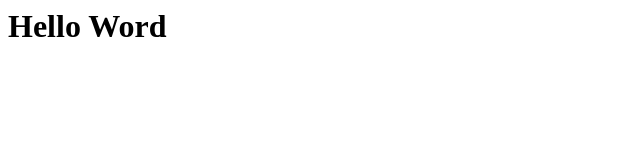
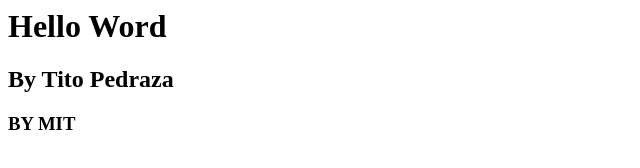
Before and after one commit to mesingerti/mittpedraza.live, a plain HTML site: page index.html in a window 1280 px wide. Shown: the whole page, without its empty margins (0-640 px from the left). Drawn offline with Linux system fonts and the light colour scheme.

Commit message:
Secund Edit

```diff
--- a/index.html
+++ b/index.html
@@ -1,3 +1,5 @@
 <html>
     <h1>Hello Word</h1>
+    <h2>By Tito Pedraza</h2>
+    <h3>BY MIT</h3>
 </html>
```
